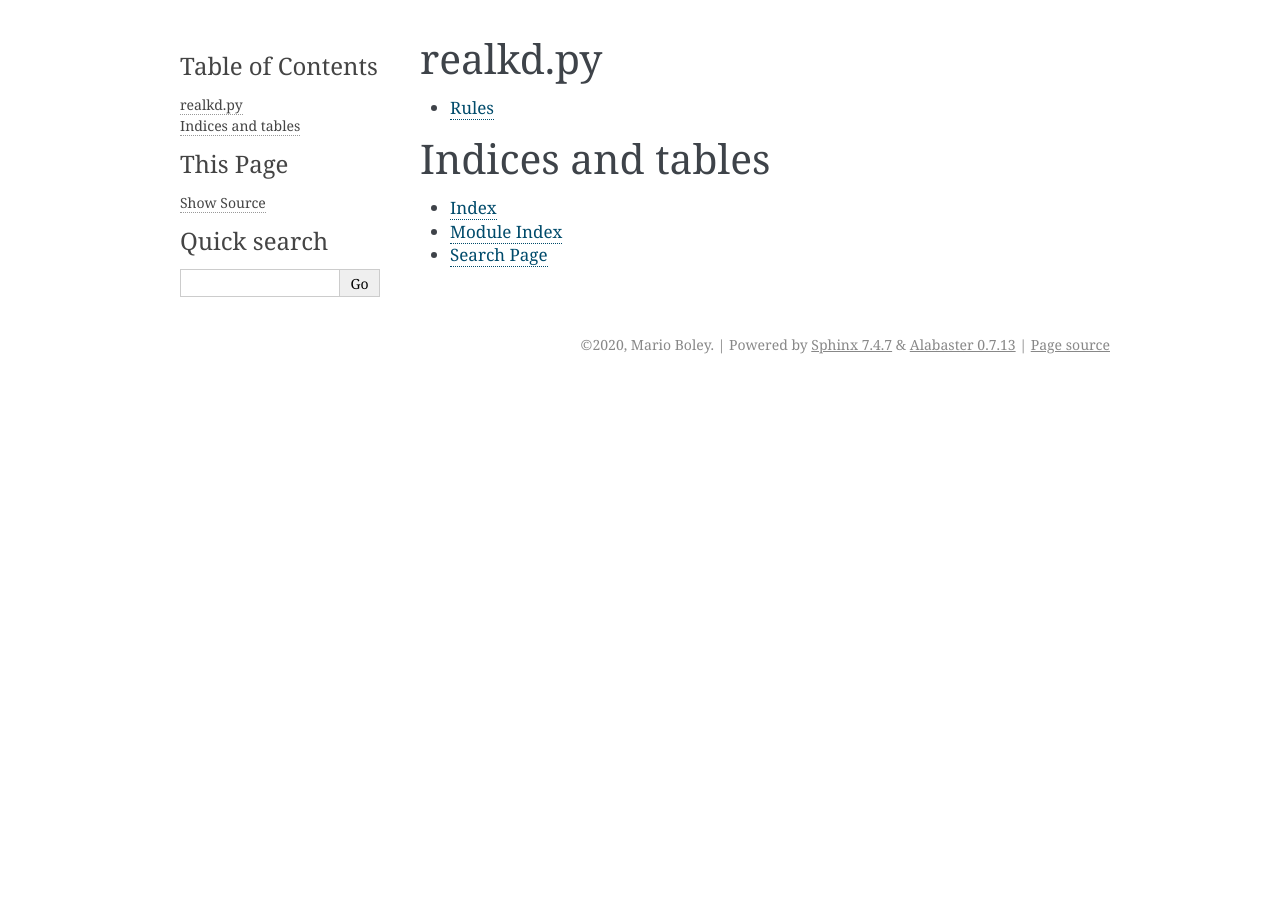
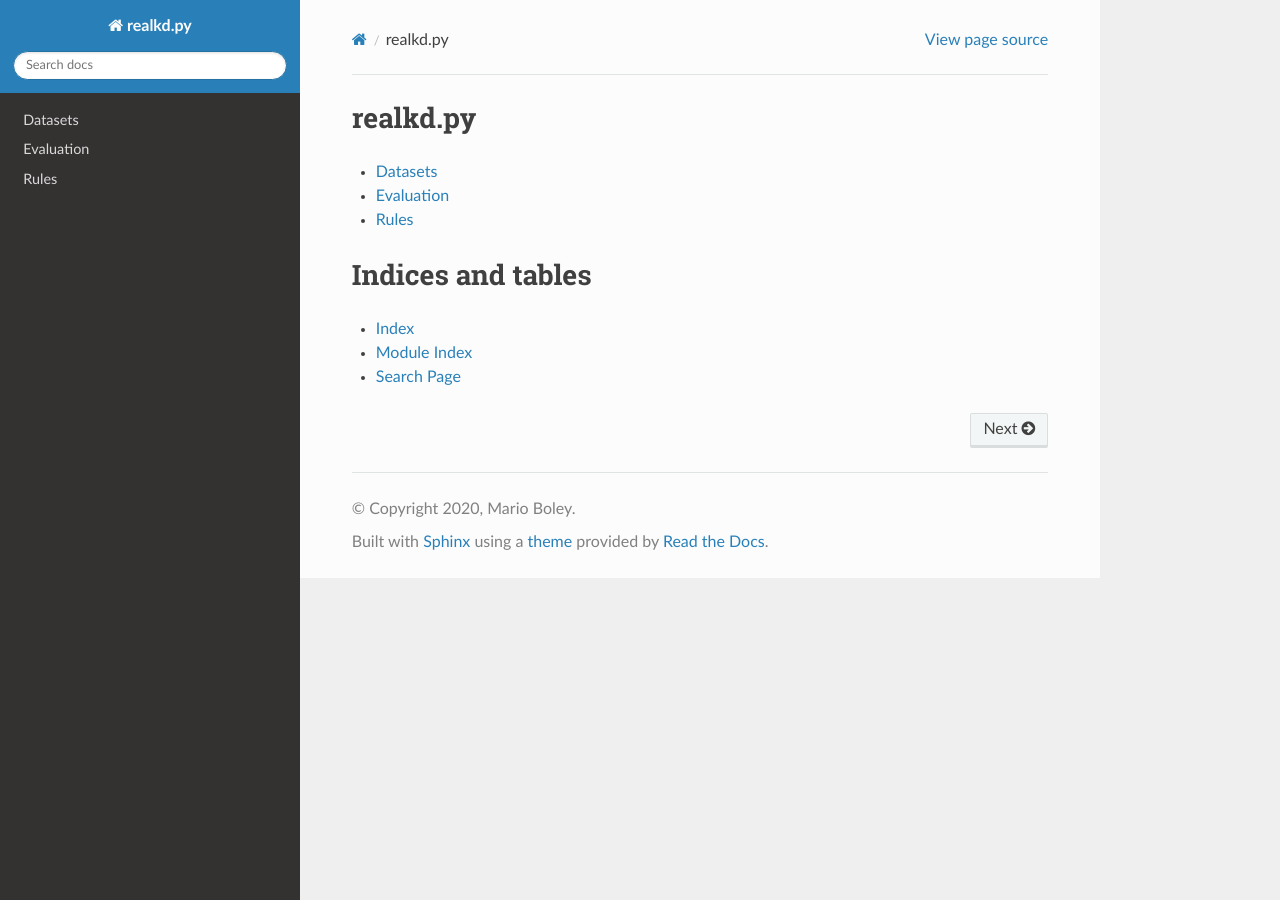
Before and after one commit to marioboley/realkd.py, a Sphinx documentation site: the page built from docs/index.rst, in a window 1280 px wide. Built offline with Sphinx 7.4.7 and the Read the Docs theme 2.0.0, drawn with Linux system fonts in a browser that asks for light colours.

```diff
--- a/docs/conf.py
+++ b/docs/conf.py
@@ -12,6 +12,7 @@
 #
 import os
 import sys
+import sphinx_rtd_theme
 sys.path.insert(0, os.path.abspath('../..'))
 
 # -- Project information -----------------------------------------------------
@@ -30,7 +31,9 @@
 # extensions coming with Sphinx (named 'sphinx.ext.*') or your custom
 # ones.
 extensions = [
-    'sphinx.ext.autodoc'
+    'sphinx.ext.autodoc',
+    'sphinx.ext.mathjax',
+    'sphinx_rtd_theme'
 ]
 
 # Add any paths that contain templates here, relative to this directory.
@@ -49,9 +52,13 @@
 # The theme to use for HTML and HTML Help pages.  See the documentation for
 # a list of builtin themes.
 #
-html_theme = 'alabaster'
+html_theme = 'sphinx_rtd_theme'
 
 # Add any paths that contain custom static files (such as style sheets) here,
 # relative to this directory. They are copied after the builtin static files,
 # so a file named "default.css" will overwrite the builtin "default.css".
 html_static_path = ['_static']
+
+html_theme_options = {
+    'display_version': True
+}
--- /dev/null
+++ b/docs/datasets.rst
@@ -0,0 +1,5 @@
+Datasets
+========
+
+.. automodule:: realkd.datasets
+   :members:
--- /dev/null
+++ b/docs/evaluation.rst
@@ -0,0 +1,5 @@
+Evaluation
+==========
+
+.. automodule:: realkd.evaluation
+   :members:
--- a/docs/index.rst
+++ b/docs/index.rst
@@ -7,6 +7,8 @@
 =====================================
 
 .. toctree::
+   datasets
+   evaluation
    rules
    :maxdepth: 1
 ..   :caption: Contents:
```
Also changed, not shown: docs/rules.rst (line endings or trailing spaces), 1 other file.
